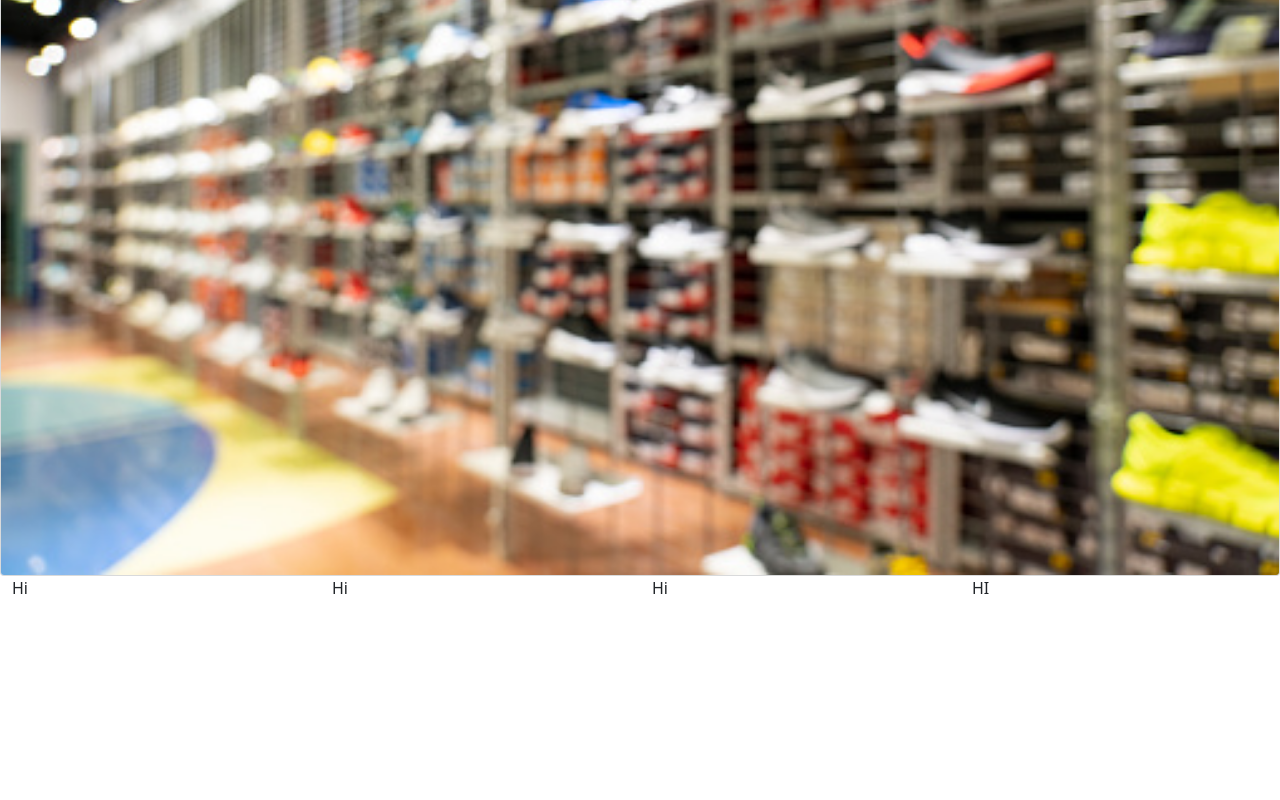
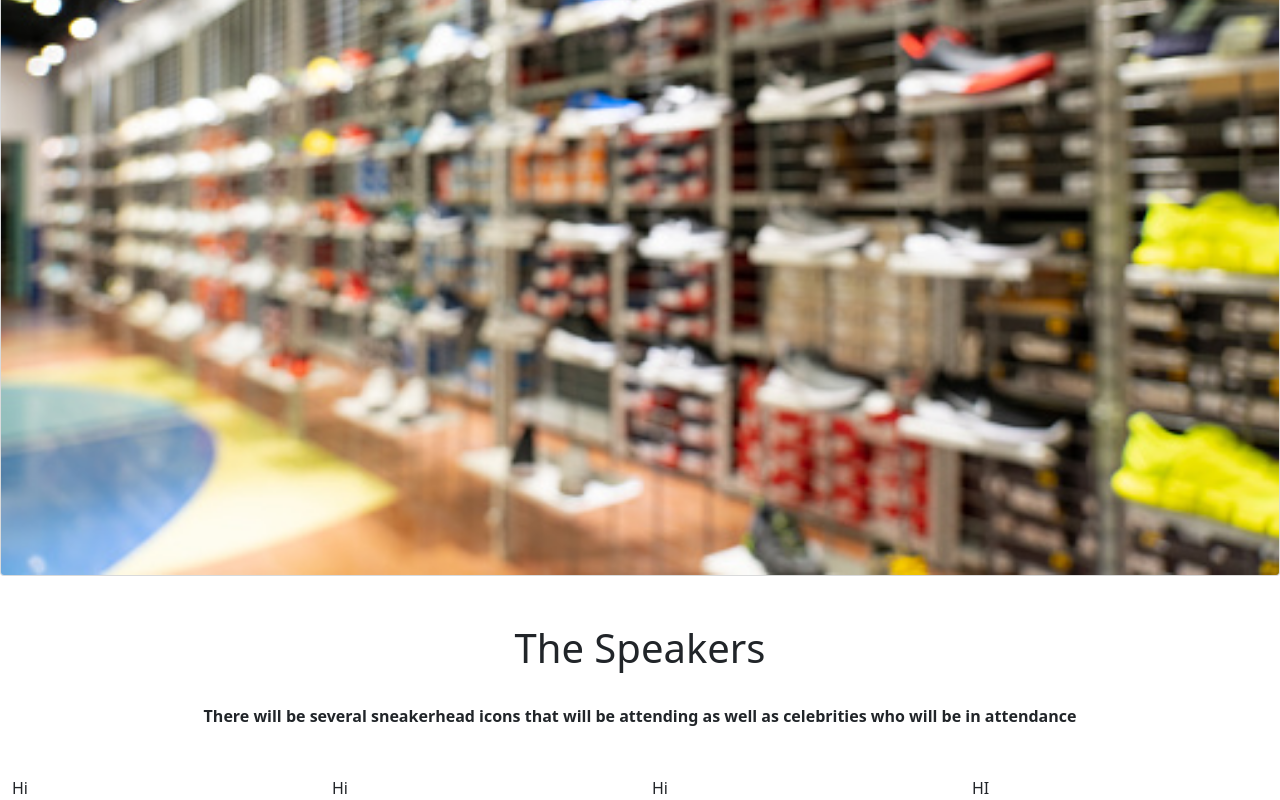
Before and after one commit to brianhernandez04/event-landing-page, a plain HTML site: page index.html in a window 1280 px wide. Shown: the part 355-1155 px from the top of the page. Before the commit the page ends 955 px from the top, so only its background shows below. Drawn offline with nearby package versions, Linux system fonts and the light colour scheme.

Commit message:
updated a few code lines

```diff
--- a/index.html
+++ b/index.html
@@ -36,6 +36,12 @@
       </div>
     </div>
     <section class="container-fluid">
+      <div class="text-center mb-5">
+        <h1 class="pt-5">The Speakers</h1>
+        <p class="fw-bold pt-4">There will be several sneakerhead icons that will be attending as well as celebrities who will be in attendance</p>
+      </div>
+    </section>
+    <section class="container-fluid">
       <div class="row">
         <div class="col-3">Hi</div>
         <div class="col-3">Hi</div>
```
